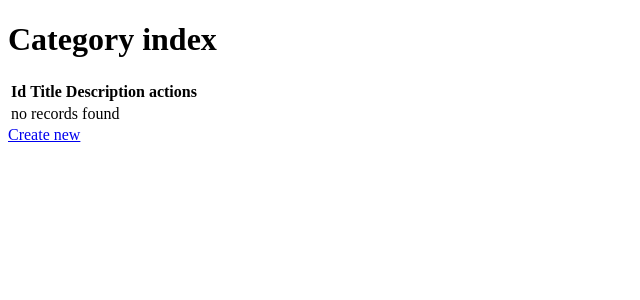
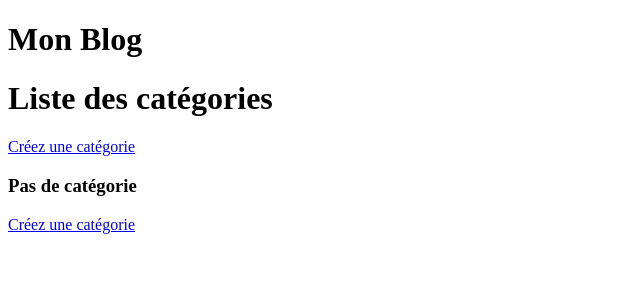
Before and after one commit to TECHLAB-ETECH-MAI-2025/BLOG-Andhi, a Symfony app: template templates/category/index.html.twig in a window 1280 px wide. Shown: the top 300 px of the page, without its empty margins (0-640 px from the left). Run offline with Twig, Linux system fonts and the light colour scheme; the template is opened without the code that fills it, so the values that code supplies are empty; some libraries are stand-ins or nearby versions.

Commit message:
Impl: design tailwindcss

```diff
--- a/assets/styles/app.css
+++ b/assets/styles/app.css
@@ -1,5 +1,5 @@
 @import "tailwindcss";
 
 body {
-    background-color: lightgray;
+    background-color: #f8f9fa;
 }
--- a/templates/article/show.html.twig
+++ b/templates/article/show.html.twig
@@ -4,6 +4,8 @@
 
 {% block body %}
     <h1>Article</h1>
+
+
 
     <table class="table">
         <tbody>
--- a/templates/base.html.twig
+++ b/templates/base.html.twig
@@ -14,6 +14,13 @@
         {% endblock %}
     </head>
     <body>
-        {% block body %}{% endblock %}
+        <div>
+            <div class="p-4">
+                <h1 class="text-3xl text-center font-bold text-red-400">Mon Blog</h1>
+            </div>
+            <div class="bg-white rounded-md shadow-md p-8 mx-4 lg:mx-48 md:mx-16 sm:mx-8">
+                {% block body %}{% endblock %}
+            </div>
+        </div>
     </body>
 </html>
--- a/templates/category/_form.html.twig
+++ b/templates/category/_form.html.twig
@@ -1,4 +1,4 @@
 {{ form_start(form) }}
     {{ form_widget(form) }}
-    <button class="btn">{{ button_label|default('Save') }}</button>
+    <button class="block bg-red-400 border-1 text-neutral-50 rounded-sm px-4 py-1 mt-2 transition-all delay-50 cursor-pointer hover:bg-neutral-50 hover:text-red-400">{{ button_label|default('Enregistrer') }}</button>
 {{ form_end(form) }}
--- a/templates/category/index.html.twig
+++ b/templates/category/index.html.twig
@@ -1,11 +1,56 @@
 {% extends 'base.html.twig' %}
 
-{% block title %}Category index{% endblock %}
+{% block title %}Catégories - Mon Blog{% endblock %}
 
 {% block body %}
-    <h1>Category index</h1>
 
-    <table class="table">
+    <div class="flex items-center justify-between mb-2">
+        <h1 class="font-bold text-2xl">Liste des catégories</h1>
+        <a href="{{ path('app_category_new') }}" class="block bg-neutral-50 border-1 border-red-400 text-red-400 rounded-sm px-4 py-1 transition-all delay-50 hover:bg-red-400 hover:text-red-50">
+            <span>Créez une catégorie</span>
+        </a>
+    </div>
+
+    {% set descriptionLength = 40 %}
+
+    {% for category in categories %}
+        {% set today = category.createdAt|date("Y-m-d") == "now"|date("Y-m-d") %}
+        {% set yesterday = category.createdAt|date("Y-m-d") == ("-1 day"|date("Y-m-d")) %}
+        <a href="{{ path('app_category_show', {'id': category.id}) }}" class="block border-neutral-200 rounded-xl px-4 py-2 transition-all delay-50 hover:bg-neutral-100">
+            <div class="flex items-center justify-between">
+                <h2 class="text-xl font-bold text-red-400">{{ category.title }}</h2>
+                <div class="text-sm">
+                    <i>
+                        {% if today %}
+                            {{ category.createdAt|date("H:i") }}
+                        {% elseif yesterday %}
+                            Hier
+                        {% else %}
+                            {{ category.createdAt|date("d M") }}
+                        {% endif %}
+                    </i>
+                </div>
+            </div>
+            <p>
+                {{ category.description|length >= descriptionLength ? category.description|slice(0, descriptionLength - 3) ~ '...' : category.description }}
+            </p>
+        </a>
+        {% if not loop.last %}
+            <hr class="border-neutral-300 mx-4">
+        {% endif %}
+        {% else %}
+            <div class="justify-items-center p-8">
+                <h3 class="text-center">
+                    Pas de catégorie
+                </h3>
+                <a href="{{ path('app_article_new') }}" class="block bg-neutral-50 border-1 border-red-400 text-red-400 rounded-sm px-4 py-1 mt-2 hover:bg-red-400 hover:text-red-50">
+                    <span>Créez une catégorie</span>
+                </a>
+            </div>
+    {% endfor %}
+
+
+    {# <table class="table">
         <thead>
             <tr>
                 <th>Id</th>
@@ -31,7 +76,7 @@
             </tr>
         {% endfor %}
         </tbody>
-    </table>
+    </table> #}
 
-    <a href="{{ path('app_category_new') }}">Create new</a>
+    {# <a href="{{ path('app_category_new') }}">Create new</a> #}
 {% endblock %}
```
Also changed, not shown: templates/article/index.html.twig (+30 -4 lines), templates/category/new.html.twig (+6 -3 lines).
